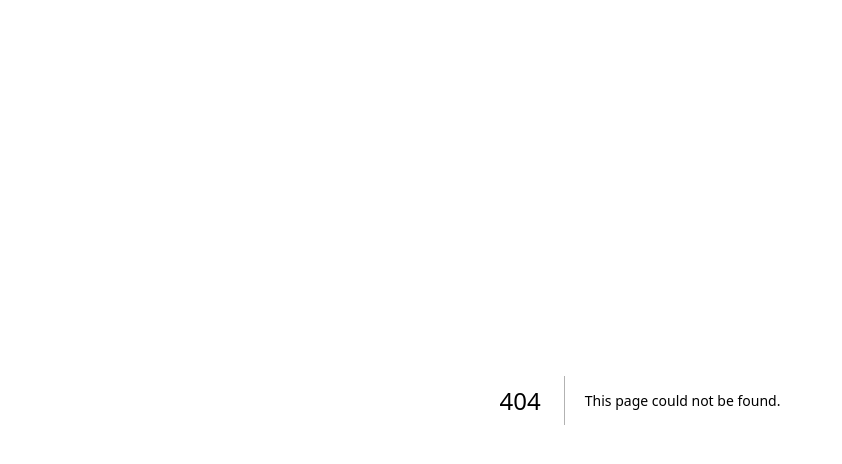
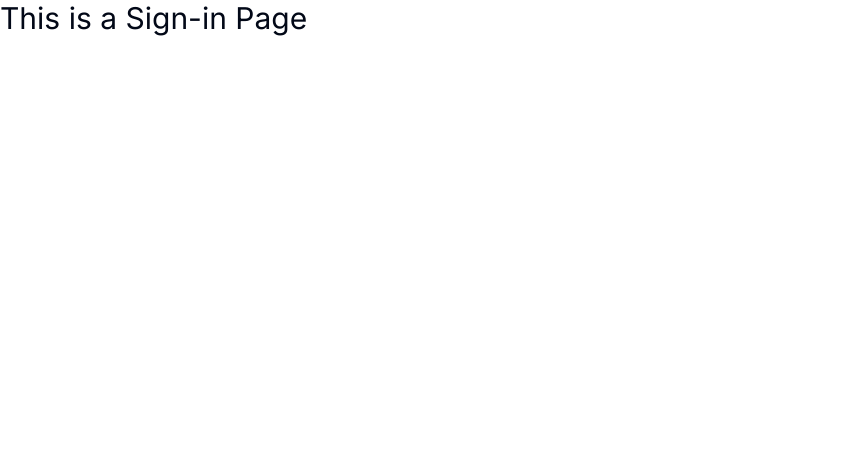
Before and after one commit to UsmanDev09/LMS, a Next.js app in the folder lms-app/: page /sign-in in a window 1280 px wide. Before the commit this address had no page. Shown: the top 464 px of the page, without its empty margins (0-842 px from the left). Built offline with nearby package versions, Linux system fonts and the light colour scheme.

Commit message:
File Setup Complete

```diff
--- /dev/null
+++ b/lms-app/app/(auth)/(routes)/sign-in/page.tsx
@@ -0,0 +1,5 @@
+const SignInPage = () => {
+  return <div>This is a Sign-in Page</div>;
+};
+
+export default SignInPage;
--- /dev/null
+++ b/lms-app/app/(auth)/layout.tsx
@@ -0,0 +1,5 @@
+const AuthLayout = ({ children }: { children: React.ReactNode }) => {
+  return <div className=" text-3xl "> {children}</div>;
+};
+
+export default AuthLayout;
```
Also changed, not shown: lms-app/app/(dashboard)/(routes)/page.tsx (renamed from lms-app/app/page.tsx).
